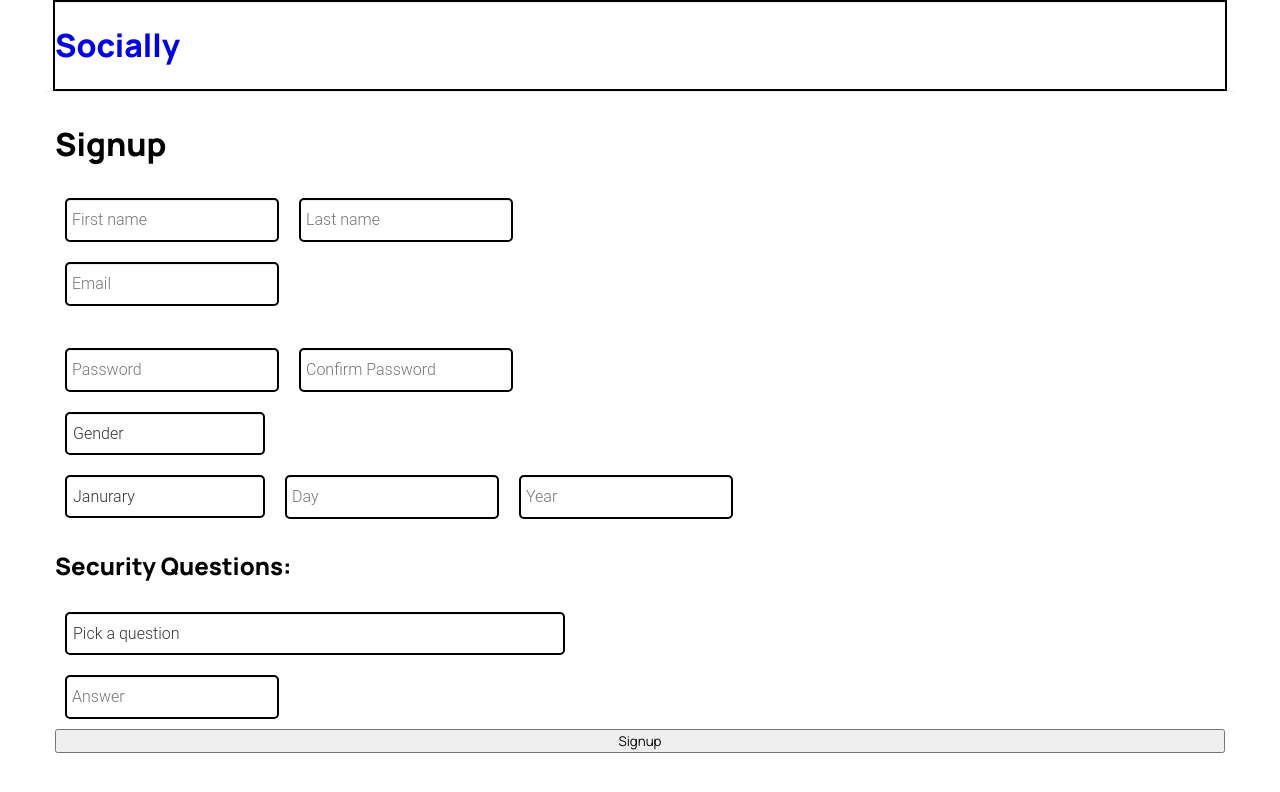
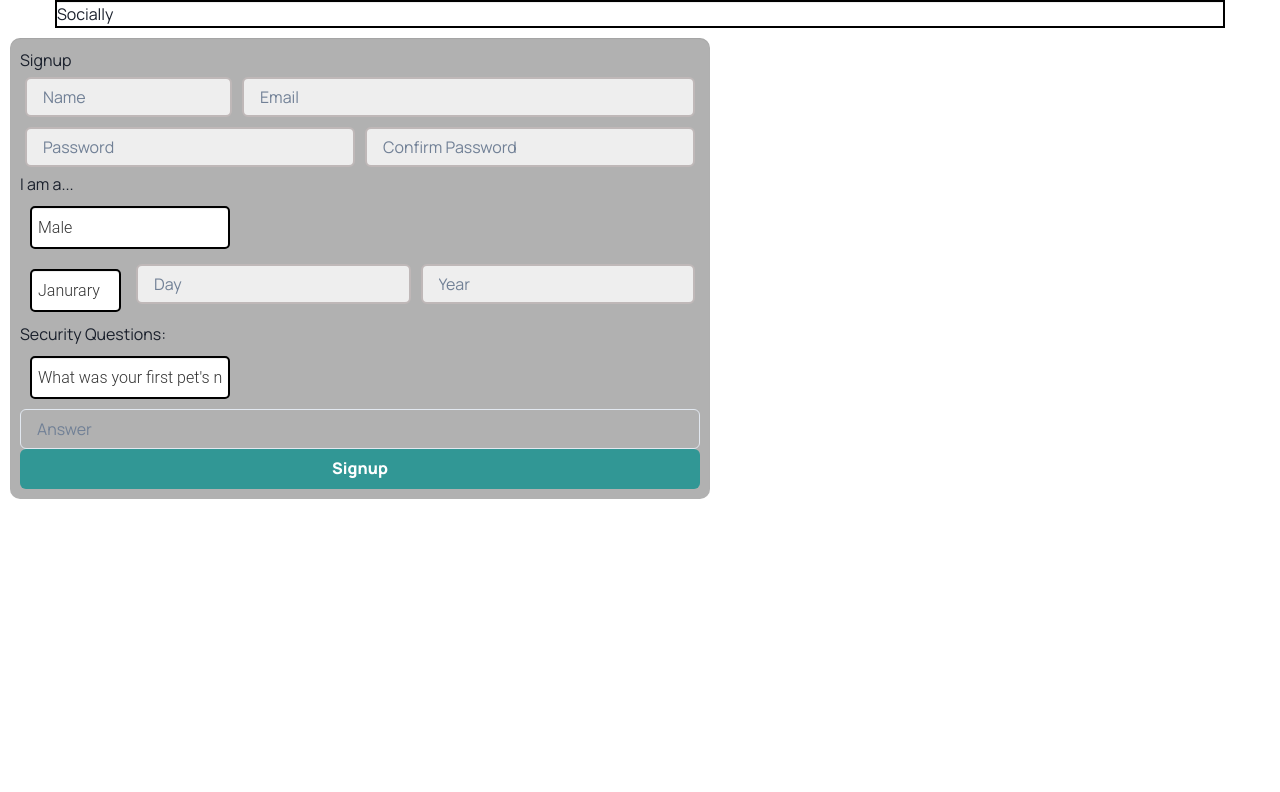
Before and after one commit to clew-bot/Socially, a React (Create React App) app in the folder frontend/: page /signup in a window 1280 px wide. Shown: the top 792 px of the page. Built offline with nearby package versions, Linux system fonts and the light colour scheme.

Commit message:
chakra styling

```diff
--- a/frontend/package.json
+++ b/frontend/package.json
@@ -3,9 +3,13 @@
   "version": "0.1.0",
   "private": true,
   "dependencies": {
+    "@chakra-ui/react": "^2.2.3",
+    "@emotion/react": "^11.9.3",
+    "@emotion/styled": "^11.9.3",
     "@testing-library/jest-dom": "^5.16.4",
     "@testing-library/react": "^13.3.0",
     "@testing-library/user-event": "^13.5.0",
+    "framer-motion": "^6.4.3",
     "react": "^18.2.0",
     "react-dom": "^18.2.0",
     "react-icons": "^4.4.0",
--- a/frontend/public/index.html
+++ b/frontend/public/index.html
@@ -12,7 +12,6 @@
       name="description"
       content="Web site created using create-react-app"
     />
-    <link rel="apple-touch-icon" href="%PUBLIC_URL%/logo192.png" />
     <!--
       manifest.json provides metadata used when your web app is installed on a
       user's mobile device or desktop. See https://developers.google.com/web/fundamentals/web-app-manifest/
--- a/frontend/src/hooks/useForm.js
+++ b/frontend/src/hooks/useForm.js
@@ -2,7 +2,6 @@ import React, { useState } from 'react'
 
 export const useForm = (initialValues = "") => {
   const [values, setValues] = useState(initialValues);
-  console.log(values)
   const handleInputChange = (event) => {
     setValues({...values, [event.target.name]: event.target.value});
   }
--- a/frontend/src/index.js
+++ b/frontend/src/index.js
@@ -3,10 +3,12 @@ import ReactDOM from 'react-dom/client';
 import './index.css';
 import App from './App';
 import { BrowserRouter,  Routes, Route } from "react-router-dom";
+import { ChakraProvider } from '@chakra-ui/react'
 
 
 const root = ReactDOM.createRoot(document.getElementById('root'));
 root.render(
+  <ChakraProvider>
   <React.StrictMode>
       <BrowserRouter>
     <Routes>
@@ -14,6 +16,6 @@ root.render(
       </Route>
     </Routes>
     </BrowserRouter>
-
   </React.StrictMode>
+  </ChakraProvider>
 );
--- a/frontend/src/pages/Signup/index.js
+++ b/frontend/src/pages/Signup/index.js
@@ -1,50 +1,84 @@
-import React, { useState } from 'react'
-import { Input, Form, Select, Container } from "../../styled/signup.styled"
-import { useForm } from "../../hooks/useForm"
-
+import React, { useState } from "react";
+import { Form, Select, Container } from "../../styled/signup.styled";
+import { useForm } from "../../hooks/useForm";
+import {
+  Input, Button
+} from '@chakra-ui/react'
 
 const Signup = () => {
-  const [values, handleChange] = useForm({email: "", firstName: "", lastName: "", password: "", confirmPassword: "", sAnswer: ""});
+  const [loading, setLoading] = useState(false);
+  const [values, handleChange] = useForm({
+    email: "",
+    firstName: "",
+    lastName: "",
+    password: "",
+    confirmPassword: "",
+    sAnswer: "",
+  });
+  const [gender, setGender] = useState([]);
+  const [securityQuestion, setSecurityQuestion] = useState([]);
   const handleSignUp = async (e) => {
+    console.log(securityQuestion);
+    console.log(gender);
+    console.log(securityQuestion);
 
-    e.preventDefault()
+    e.preventDefault();
+    console.log(loading)
+    setLoading(() => !loading)
     const data = await fetch("/api/auth", {
       method: "GET",
       headers: {
-        "Content-Type": "application/json"
+        "Content-Type": "application/json",
       },
-    })
-    const json = await data.json()
-    console.log(json)
-  }
-
+    });
+    const json = await data.json();
+    console.log(json);
+  };
 
   return (
     <>
-
       <Form onSubmit={handleSignUp}>
         <h1>Signup</h1>
         <Container>
-    <Input onChange={handleChange} name="firstName" placeholder="First name"></Input>
-    <Input onChange={handleChange} name="lastName" placeholder="Last name"></Input>
+          <Input
+            width="300px"
+            onChange={handleChange}
+            name="fullName"
+            placeholder="Name"
+          ></Input>
+                  <br />
+        <Input placeholder="Email"></Input>
+
         </Container>
-    <Input width="100" placeholder="Email"></Input>
-    <br/>
+
         <Container>
-    <Input name="password" type="password" placeholder="Password"></Input>
-    <Input name="confirmPassword" type="password" placeholder="Confirm Password"></Input>
+          <Input
+            onChange={handleChange}
+            name="password"
+            type="password"
+            placeholder="Password"
+          ></Input>
+          <Input
+            onChange={handleChange}
+            name="confirmPassword"
+            type="password"
+            placeholder="Confirm Password"
+          ></Input>
         </Container>
-    <Select>
-      <option value="" selected disabled>Gender</option>
-        <option value="Male">
-            Male
+        <h3>I am a...</h3>
+        <Select
+          onChange={(e) => {
+            setGender(e.target.value);
+          }}
+        >
+          <option defaultValue="" disabled>
+            Gender
           </option>
-        <option value="Female">
-            Female
-        </option>
+          <option value="Male">Male</option>
+          <option value="Female">Female</option>
         </Select>
         <Container>
-   <Select name="Month" id="">
+          <Select name="Month" onChange={handleChange}>
             <option value="Janurary">Janurary</option>
             <option value="February">February</option>
             <option value="March">March</option>
@@ -57,21 +91,35 @@ const Signup = () => {
             <option value="November">November</option>
             <option value="December">December</option>
           </Select>
-    <Input type="text" placeholder="Day"></Input>
-    <Input type="text" placeholder="Year"></Input>
+          <Input type="text" placeholder="Day" onChange={handleChange}></Input>
+          <Input type="text" placeholder="Year" onChange={handleChange}></Input>
         </Container>
         <h2>Security Questions:</h2>
-    <Select name="sQuestion" id="" width="500px">
-      <option value="Pick a question" selected disabled>Pick a question</option>
-      <option value="petName">What was your first pet's name</option>
-      <option value="Pick a question" >What was your favorite childhood cartoon</option>
-      <option value="Pick a question">What is your favorite food</option>
+        <Select
+          name="sQuestion"
+          id=""
+          onChange={(e) => {
+            setSecurityQuestion(e.target.value);
+          }}
+        >
+          <option defaultValue="Pick a question" disabled>
+            Pick a question
+          </option>
+          <option value="What whas your first pet's name?">
+            What was your first pet's name
+          </option>
+          <option value="What was your favorite childhood cartoon?">
+            What was your favorite childhood cartoon
+          </option>
+          <option value="What is your favorite food?">
+            What is your favorite food
+          </option>
         </Select>
         <Input name="sAnswer" placeholder="Answer"></Input>
-    <button >Signup</button>
+        <Button type="submit" isLoading={loading} colorScheme='teal' variant='solid'>Signup</Button>
       </Form>
     </>
-  )
-}
+  );
+};
 
-export default Signup
+export default Signup;
--- a/frontend/src/styled/signup.styled.js
+++ b/frontend/src/styled/signup.styled.js
@@ -27,12 +27,12 @@ export const Form = styled.form`
     flex-direction: column;
     max-width: 1170px;
     margin: 0 auto;
-
-    width: 100%;
+    background-color: #b1b1b1;
+    max-width: 700px;
     height: 100%;
     padding: 10px;
-    background-color: #fff;
-    border-radius: 3px;
+    margin: 10px;
+    border-radius: 10px;
     box-shadow: 0 1px 1px rgba(0, 0, 0, 0.075) inset;
     transition: border-color ease-in-out 0.15s, box-shadow ease-in-out 0.15s;
     &:focus {
@@ -69,5 +69,9 @@ export const Select = styled.select`
 export const Container = styled.div`
     display: flex;
     justify-content :start;
-
+    input {
+        margin: 5px;
+        border: solid 2px #bfb8b8;
+        background: #eee;
+    }
     `
```
Also changed, not shown: frontend/public/manifest.json, 1 other file (tests, documents, lock files or other folders). Lines whose indentation alone changed are shown as unchanged.
